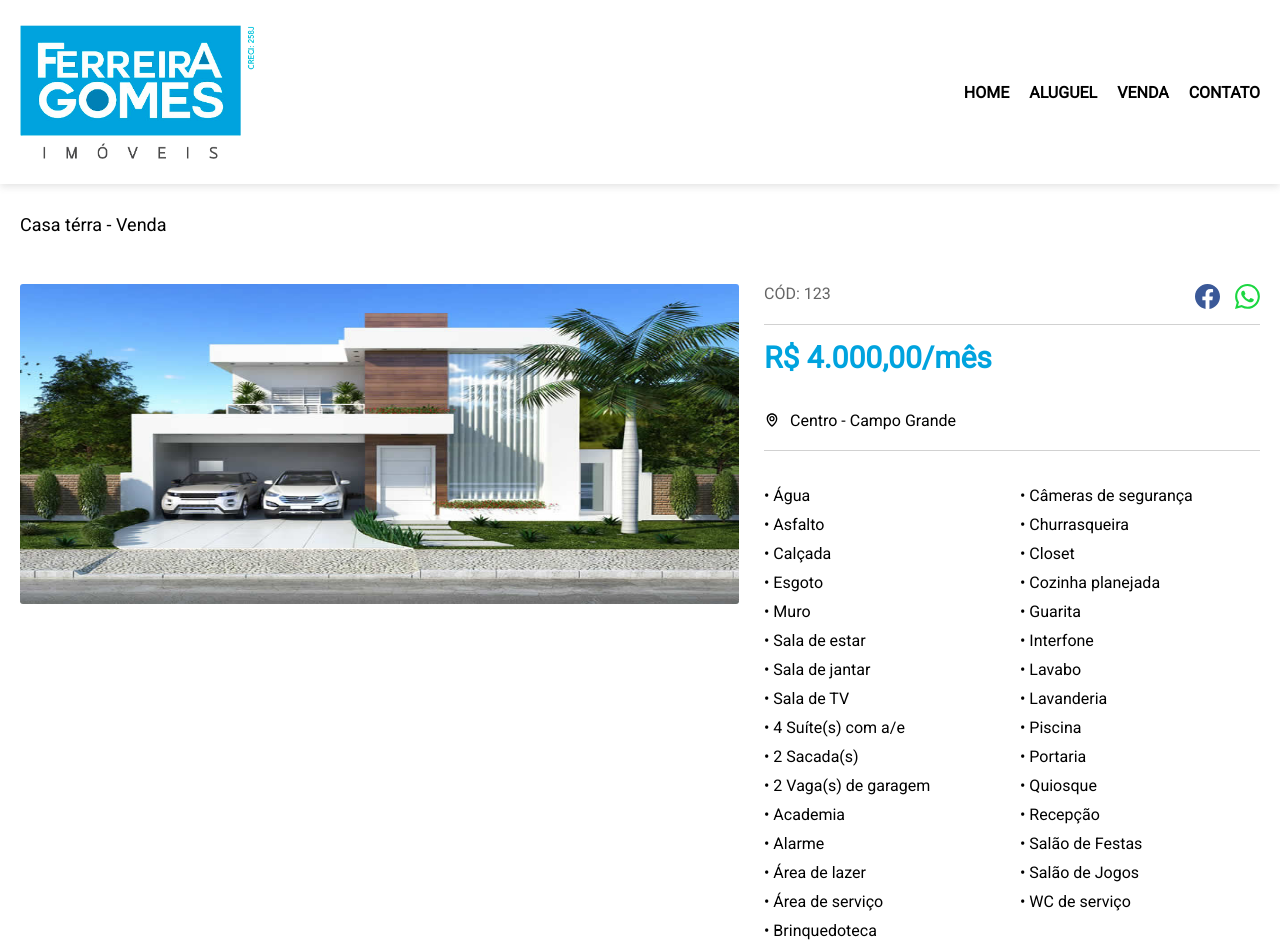
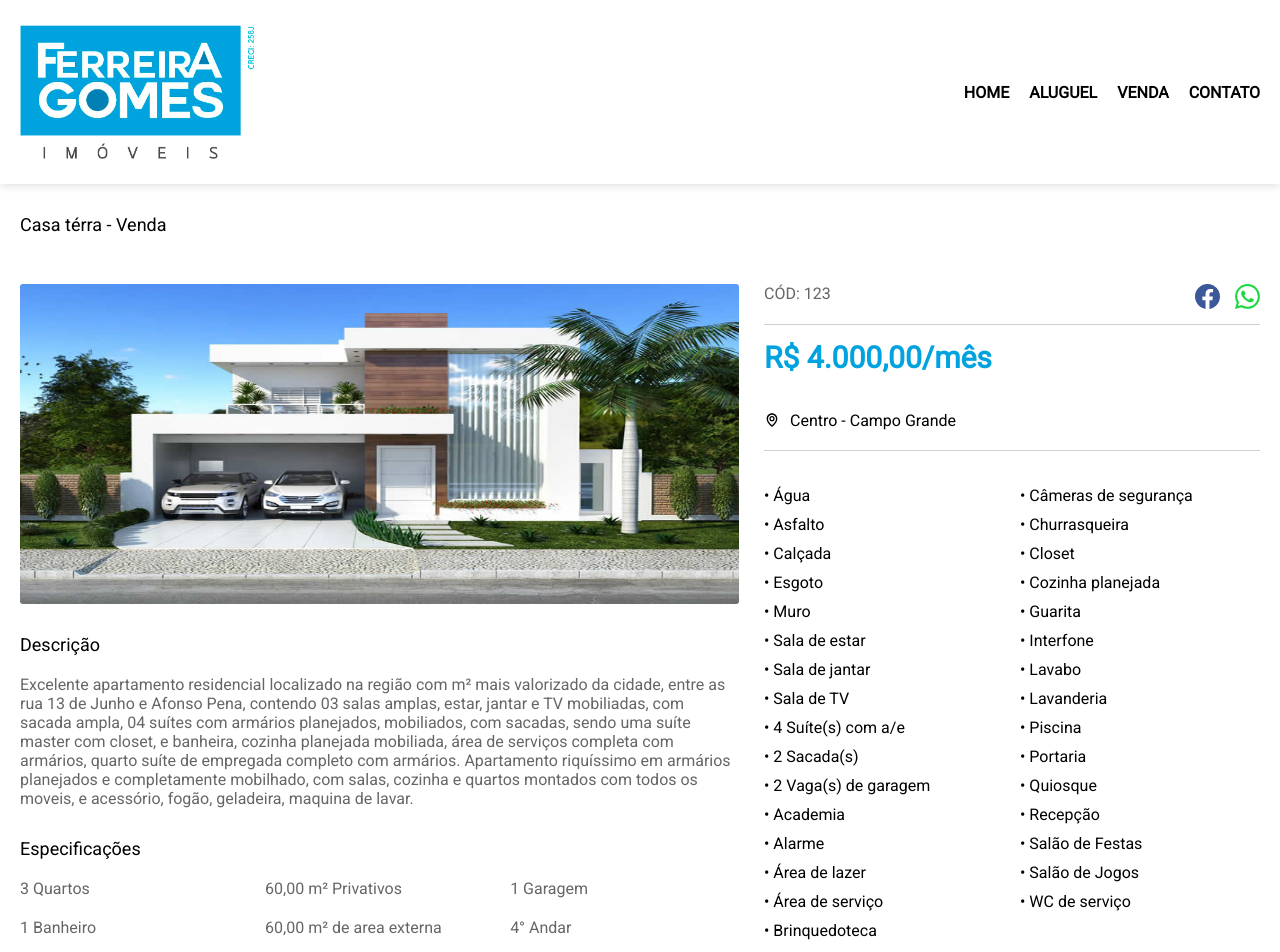
Before and after one commit to erickeira/imoveis, a Next.js app: page /imovel in a window 1280 px wide. Shown: the top 952 px of the page. Built offline with nearby package versions, Linux system fonts and the light colour scheme.

Commit message:
implementacao de especificacoes no detalhes imovel

```diff
--- a/components/cardImovel/index.js
+++ b/components/cardImovel/index.js
@@ -23,7 +23,7 @@ export default function CardImovel(){
             <div className={styles.descricao}>
                 <div  className={styles.titulo}>Casa "Santo Andre" - Pequena com 3 quartos e suite</div>
                 <div  className={styles.localidade}><BiMap style={{marginRight: 10}}/>Jardim Falso - RJ </div>
-                <div  className={styles.valor}>R$ 500/mês</div>
+                <div  className={styles.valor}>R$ 4.000,00/mês</div>
                 <div  className={styles.itens}>
                     <div className={styles.item}>
                         <MdOutlineBed size={15} style={{marginRight: 5}}/>  5
--- a/components/listImoveis/index.js
+++ b/components/listImoveis/index.js
@@ -5,7 +5,7 @@ export default function ListImoveis(props){
     const { titulo } = props
     return(
         <div className={`containerTela`} >
-            <h3 className={styles.label}>6 Imóveis em {titulo} </h3>
+            <h3 className={styles.label}>Imóveis em {titulo} </h3>
             <div className={`${styles.container}`} style={{marginBottom: 50}}>
                 <CardImovel imagem={``}/>
                 <CardImovel imagem={``}/>
--- a/components/listImoveis/listimoveis.module.scss
+++ b/components/listImoveis/listimoveis.module.scss
@@ -7,7 +7,7 @@
 }
 .label{
     color: #666;
-    margin: 20px 0 0 10px;
+    margin: 30px 0 0 10px;
 }
 
 @media screen and (max-width: 1045px) {
@@ -21,7 +21,7 @@
 @media screen and (max-width: 766px) {
     .label{
         color: #666;
-        margin-top: 20px;
+        margin-top: 30px;
         margin-left: 10%;
     }
 }
--- a/pages/imovel/imovel.module.scss
+++ b/pages/imovel/imovel.module.scss
@@ -16,6 +16,33 @@
                 height: 25vw;
                 overflow: hidden;
                 border-radius: 3px;
+            }
+        }
+        .containerDescricao{
+            margin-top: 30px;
+            .label{
+                margin: 20px 0;
+                font-size: 18px;
+            }
+            .descricao{
+                color: #666;
+            }
+        }
+        .containerEspecificacoes{
+            margin-top: 30px;
+            height: 100px;
+
+            .label{
+                margin: 20px 0 10px 0;
+                font-size: 18px;
+            }
+            .especificacoes{
+                column-count: 3;
+                .especificacao{
+                    color: #666;
+                    padding: 10px 0;
+                }
+
             }
         }
     }
--- a/pages/imovel/index.js
+++ b/pages/imovel/index.js
@@ -55,7 +55,14 @@ export default function Imovel(){
           legenda: 'Legenda',
         },
       ];
-
+    const especificacoes = [
+      "3 Quartos",
+      "1 Banheiro",
+      "60,00 m² Privativos",
+      "60,00 m² de area externa",
+      "1 Garagem",
+      "4° Andar"
+    ]
     return (
         <div className={`containerTela`}>
             <div className={`${styles.tipoFinalidadeLabel}`}>Casa térra - Venda</div>
@@ -65,6 +72,24 @@ export default function Imovel(){
                     <div className={`${styles.containerImagemSelecionada}`}>
                       <Image src={images[imagemSelecionada].url} loader={loaderImg} fill/>
                     </div>
+                </div>
+                <div className={`${styles.containerDescricao}`}>
+                  <div className={`${styles.label}`}>Descrição</div>
+                  <div className={`${styles.descricao}`}>
+                   Excelente apartamento residencial localizado na região com m² mais valorizado da cidade, entre as rua 13 de Junho e Afonso Pena, contendo 03 salas amplas, estar, jantar e TV mobiliadas, com sacada ampla, 04 suítes com armários planejados, mobiliados, com sacadas, sendo uma suíte master com closet, e banheira, cozinha planejada mobiliada, área de serviços completa com armários, quarto suíte de empregada completo com armários. Apartamento riquíssimo em armários planejados e completamente mobilhado, com salas, cozinha e quartos montados com todos os moveis, e acessório, fogão, geladeira, maquina de lavar.
+                  </div>
+                </div>
+                <div className={`${styles.containerEspecificacoes}`}>
+                  <div className={`${styles.label}`}>Especificações</div>
+                  <div className={`${styles.especificacoes}`}>
+                    {
+                      especificacoes.map((item, index) => {
+                        return(
+                          <div className={`${styles.especificacao}`}>{item}</div>
+                        )
+                      })
+                    }
+                  </div>
                 </div>
               </div>
               <div className={`${styles.containerLadoDireito}`}>
--- a/pages/index.js
+++ b/pages/index.js
@@ -10,10 +10,10 @@ export default function Home() {
   return (
     <>
       <Head>
-        <title>Imobiliária</title>
-        <meta name="description" content="Imobiliária em construção" />
+        <title>Ferreira Gomes</title>
+        <meta name="description" content="Ferreira Gomes Imoveis" />
         <meta name="viewport" content="width=device-width, initial-scale=1" />
-        {/* <link rel="icon" href="/favicon.ico" /> */}
+        <link rel="icon" href="/favicon.ico" />
       </Head>
       <main className={styles.main}>
         <SliderFilter/>
```
Also changed, not shown: 2 other files (tests, documents, lock files or other folders).
